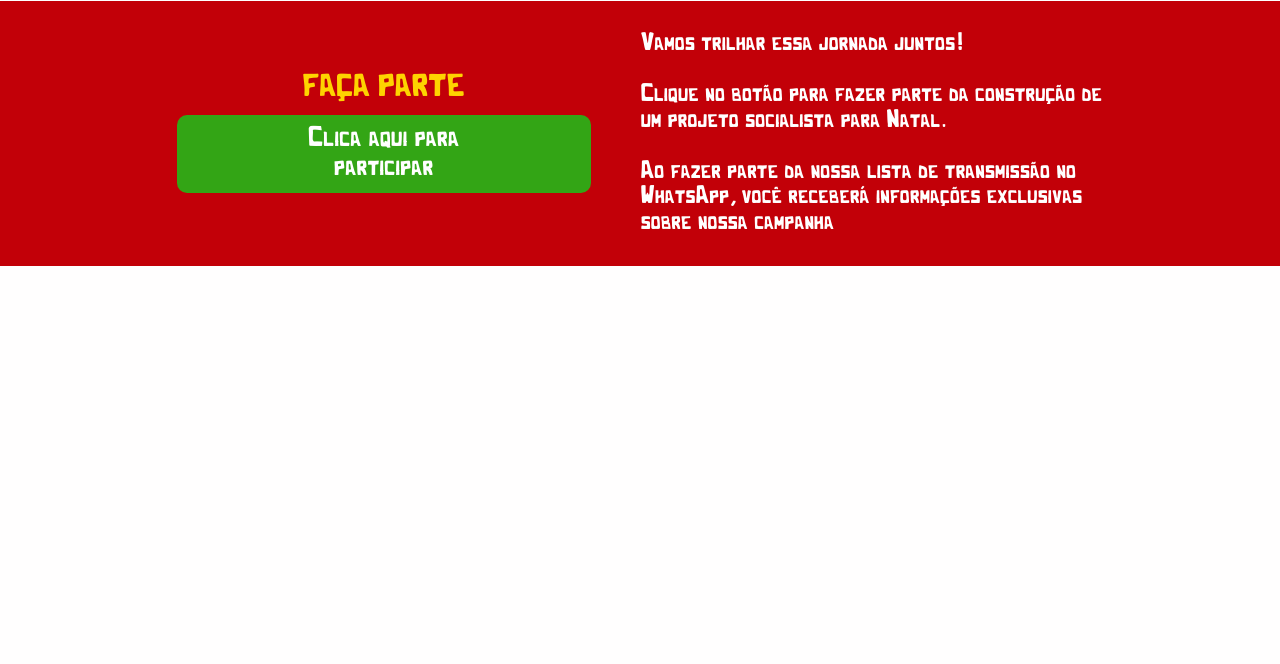
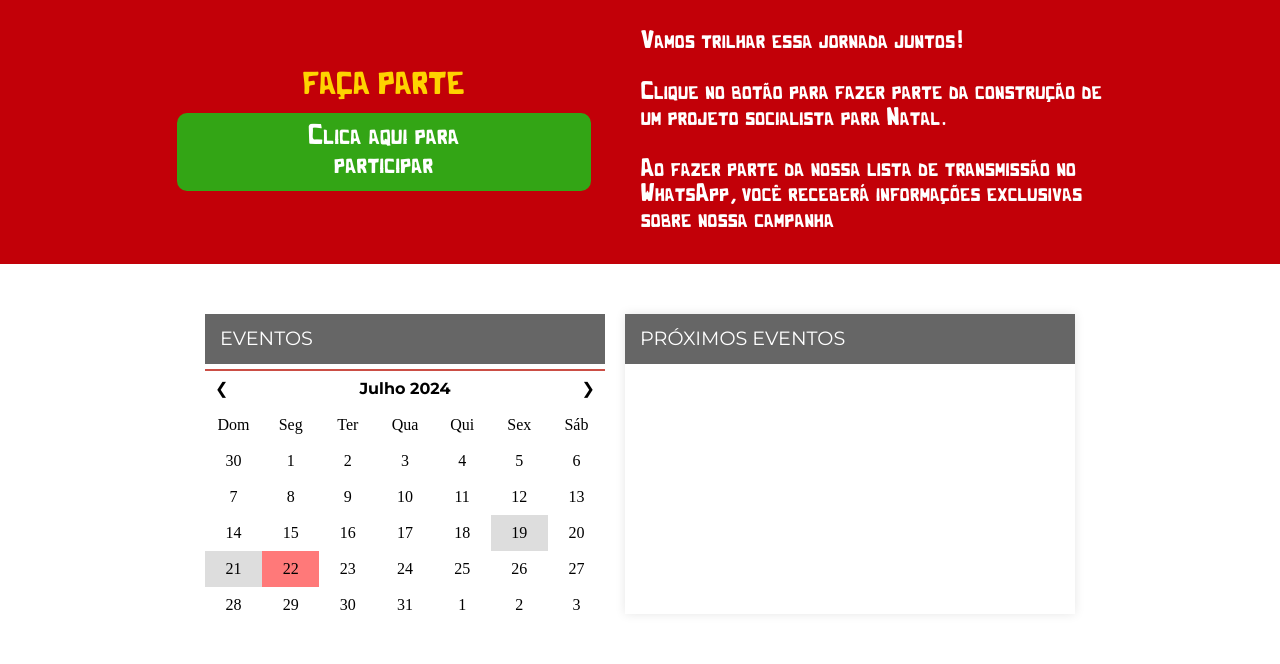
Before and after one commit to igorbrx2/projetosocialista, a PHP site: page / in a window 1280 px wide. Shown: the part 3963-4627 px from the top of the page. Before the commit the page ends 4229 px from the top, so only its background shows below. Run offline with PHP 8.4, Linux system fonts and the light colour scheme; some web fonts are replaced.

Commit message:
prototipo do calendario. > aguardar aprovação e resolver problemas se der

```diff
--- a/global.css
+++ b/global.css
@@ -88,10 +88,12 @@
 :root {
 	--vermelho-bg: #c20008;
 	--vermelho-fonte: #ea000c;
+	--vermelho-claro: #cb4e45;
 	--amarelo-fonte: #fed300;
 	--verde-whatsapp: #33a515;
 	--azul-manifesto: #18407b;
 	--laranja-fonte: #fe6100;
+	--cinza-bg: #666666;
 }
 
 /* CONTAINERS */
--- a/index.html
+++ b/index.html
@@ -206,6 +206,36 @@
     </section>
   </div>
 
+  <!-- AGENDA -->
+
+  <div class="container">
+    <div class="calendar">
+      <div class="eventos"><span class="montserrat-font">EVENTOS</span></div>
+        <div class="month">
+            <i class="prev">❮</i>
+            <div class="date">
+                <h1></h1>
+                <p class="montserrat-font"></p>
+            </div>
+            <i class="next">❯</i>
+        </div>
+        <div class="weekdays">
+            <div>Dom</div>
+            <div>Seg</div>
+            <div>Ter</div>
+            <div>Qua</div>
+            <div>Qui</div>
+            <div>Sex</div>
+            <div>Sáb</div>
+        </div>
+        <div class="days"></div>
+    </div>
+    <div class="agenda">
+      <div class="prox-eventos"><span class="montserrat-font">PRÓXIMOS EVENTOS</span></div>
+        <div class="events"></div>
+    </div>
+</div>
+
 
   <script src="https://code.jquery.com/jquery-3.3.1.slim.min.js" integrity="sha384-q8i/X+965DzO0rT7abK41JStQIAqVgRVzpbzo5smXKp4YfRvH+8abtTE1Pi6jizo" crossorigin="anonymous"></script>
   <script src="./script.js"></script>
--- a/script.js
+++ b/script.js
@@ -1,16 +1,116 @@
 
+// AGENDA
 
-document.querySelector('.btn-quemassinou').addEventListener('click', function() {
-    fetch('/nomes')
-    .then(response => response.json())
-    .then(nomes => {
-        const listaNomes = document.getElementById('listaNomes');
-        listaNomes.innerHTML = nomes.map(nome => `<p>${nome}</p>`).join('');
-    })
-    .catch(error => {
-        console.error('Error:', error);
+const date = new Date();
+
+// Definindo os compromissos diretamente no código
+const compromissos = {
+    "2024-07-19": ["Teste da agenda - 16:20", "Fazer café - 16:20"],
+    "2024-07-21": ["Tomar cerveja - 18:03", "ABC x Botafogo-PB - 19:00"],
+    // Adicione mais compromissos conforme necessário
+};
+
+// Função para encontrar o dia mais próximo com compromissos
+const findNearestDayWithAppointments = (selectedDate) => {
+    let nearestDay = null;
+    let nearestDayDiff = Infinity;
+
+    for (let day in compromissos) {
+        const dayDate = new Date(day);
+        const diff = Math.abs(dayDate - selectedDate);
+
+        if (diff < nearestDayDiff) {
+            nearestDay = dayDate;
+            nearestDayDiff = diff;
+        }
+    }
+
+    return nearestDay;
+};
+
+const renderCalendar = () => {
+    date.setDate(1);
+    const monthDays = document.querySelector('.days');
+    const lastDay = new Date(date.getFullYear(), date.getMonth() + 1, 0).getDate();
+    const prevLastDay = new Date(date.getFullYear(), date.getMonth(), 0).getDate();
+    const firstDayIndex = date.getDay();
+    const lastDayIndex = new Date(date.getFullYear(), date.getMonth() + 1, 0).getDay();
+    const nextDays = 7 - lastDayIndex - 1;
+
+    const months = [
+        "Janeiro", "Fevereiro", "Março", "Abril",
+        "Maio", "Junho", "Julho", "Agosto",
+        "Setembro", "Outubro", "Novembro", "Dezembro"
+    ];
+
+    // document.querySelector('.date h1').innerHTML = months[date.getMonth()];
+    document.querySelector('.date p').innerHTML = `${months[new Date().getMonth()]} ${new Date().getFullYear()}`;
+
+    let days = "";
+
+    for (let x = firstDayIndex; x > 0; x--) {
+        days += `<div class="prev-date">${prevLastDay - x + 1}</div>`;
+    }
+
+    for (let i = 1; i <= lastDay; i++) {
+        const currentDate = `${date.getFullYear()}-${String(date.getMonth() + 1).padStart(2, '0')}-${String(i).padStart(2, '0')}`;
+        if (i === new Date().getDate() && date.getMonth() === new Date().getMonth()) {
+            days += `<div class="today">${i}</div>`;
+        } else if (compromissos[currentDate]) {
+            days += `<div class="appointment">${i}</div>`;
+        } else {
+            days += `<div>${i}</div>`;
+        }
+    }
+
+    for (let j = 1; j <= nextDays; j++) {
+        days += `<div class="next-date">${j}</div>`;
+    }
+    monthDays.innerHTML = days;
+
+    document.querySelectorAll('.days div').forEach(day => {
+        day.addEventListener('click', (e) => {
+            const selectedDay = e.target.innerHTML;
+            let selectedDate = `${date.getFullYear()}-${String(date.getMonth() + 1).padStart(2, '0')}-${String(selectedDay).padStart(2, '0')}`;
+            const eventsDiv = document.querySelector('.events');
+            let events = compromissos[selectedDate] || [];
+
+            // Se o dia selecionado não tiver compromissos, encontrar o dia mais próximo com compromissos
+            if (events.length === 0) {
+                const nearestDay = findNearestDayWithAppointments(new Date(selectedDate));
+                if (nearestDay) {
+                    selectedDate = `${nearestDay.getFullYear()}-${String(nearestDay.getMonth() + 1).padStart(2, '0')}-${String(nearestDay.getDate()).padStart(2, '0')}`;
+                    events = compromissos[selectedDate] || [];
+                }
+            }
+
+            eventsDiv.innerHTML = `<h3 style="margin-top: 5px;margin-bottom: 17px;
+            font-size: 1.2rem;
+            font-weight: 300;
+            text-align: center;
+              border-top: 2px solid var(--vermelho-claro);
+              padding-top: 10px" >agendados para o dia ${selectedDay}</h3>`;
+            events.forEach(event => {
+                const eventDiv = document.createElement('div');
+                eventDiv.innerHTML = event;
+                eventsDiv.appendChild(eventDiv);
+            });
+        });
     });
+};
+
+document.querySelector('.prev').addEventListener('click', () => {
+    date.setMonth(date.getMonth() - 1);
+    renderCalendar();
 });
+
+document.querySelector('.next').addEventListener('click', () => {
+    date.setMonth(date.getMonth() + 1);
+    renderCalendar();
+});
+
+renderCalendar();
+
 
 // MENU RESPONSIVO
 
--- a/style.css
+++ b/style.css
@@ -400,3 +400,118 @@
   color: white;
   font-size: 1.6rem;
 }
+
+/* AGENDA */
+
+* {
+  margin: 0;
+  padding: 0;
+  box-sizing: border-box;
+  font-family: "Montserrat", sans-serif;
+}
+
+.container {
+  display: flex;
+  flex-wrap: wrap;
+  gap: 20px;
+  justify-content: center;
+  align-items: center;
+  margin: 50px auto;
+}
+
+.eventos {
+  height: 50px;
+  display: flex;
+  justify-content: start;
+  align-items: center;
+  color: white;
+  font-size: 1.2rem;
+  background-color: var(--cinza-bg);
+  margin-bottom: 5px;
+}
+
+.eventos span {
+  padding: 50px auto;
+  margin-left: 15px;
+}
+
+.calendar {
+  width: 400px;
+  height: 300px;
+  /* margin-right: 20px; */
+}
+
+.month {
+  display: flex;
+  justify-content: space-between;
+  align-items: center;
+  padding: 10px;
+  border-top: 2px solid var(--vermelho-claro);
+  color: rgb(0, 0, 0);
+}
+
+.weekdays, .days {
+  display: flex;
+  flex-wrap: wrap;
+}
+
+.weekdays div, .days div {
+  width: calc(100% / 7);
+  text-align: center;
+  padding: 10px;
+}
+
+.date p {
+
+  font-weight: bold;
+}
+
+.days div {
+  cursor: pointer;
+}
+
+.days div:hover {
+  background-color: #ddd;
+}
+
+.today {
+  background-color: rgb(255, 121, 121);
+}
+
+.appointment {
+  background-color: #ddd;
+}
+
+.agenda {
+  width: 450px;
+  max-width: 95vw;
+  height: 300px;
+  background-color: white;
+  box-shadow: 0 0 10px rgba(0, 0, 0, 0.1);
+}
+
+.prox-eventos {
+  height: 50px;
+  display: flex;
+  justify-content: start;
+  align-items: center;
+  color: white;
+  font-size: 1.2rem;
+  background-color: var(--cinza-bg);
+  margin-bottom: 5px;
+}
+
+.prox-eventos span {
+  padding: 50px auto;
+  margin-left: 15px;
+}
+
+.events {
+  margin-bottom: 10px;
+}
+
+.events div {
+  padding: 10px;
+  margin-bottom: 10px;
+  border-bottom: 1px solid #ddd;
+}
```
